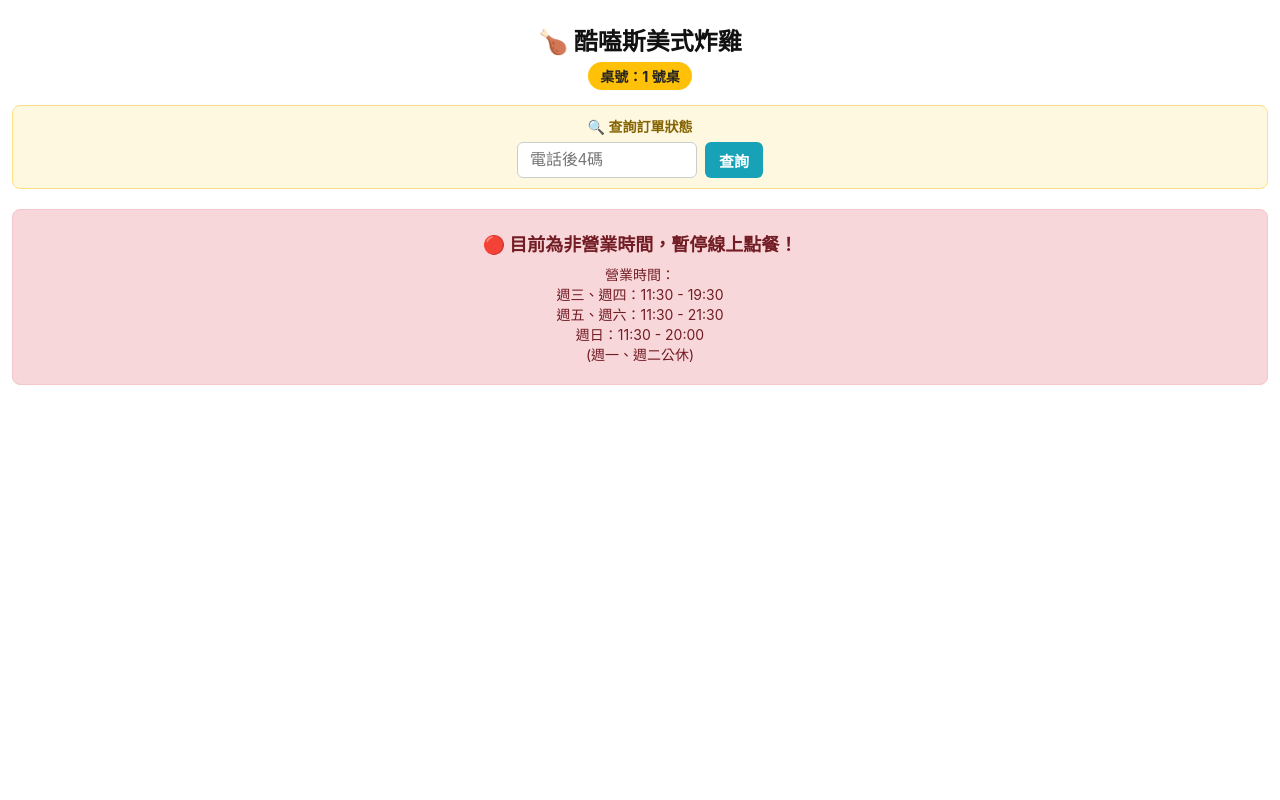
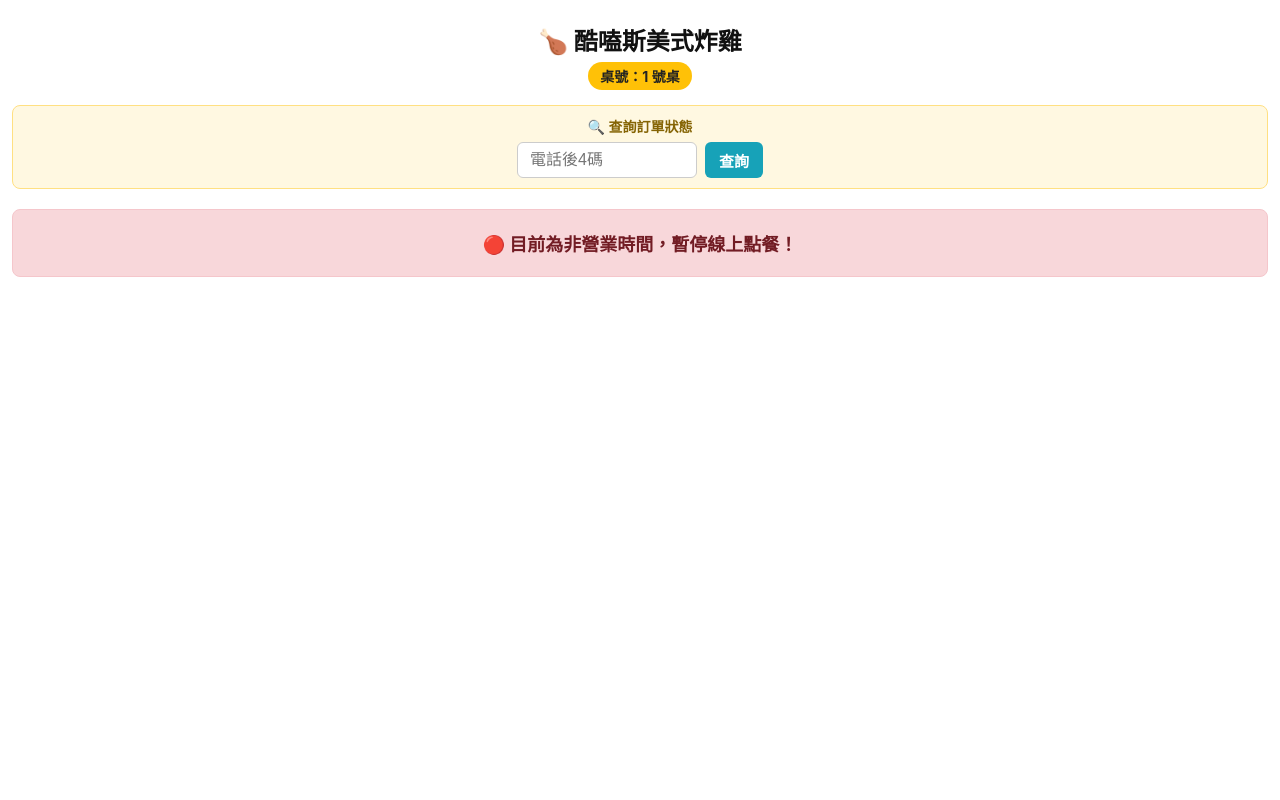
Before and after one commit to a125522982-lab/qr-order-system, a Flask app: page /menu in a window 1280 px wide. Run offline with Flask 3, Linux system fonts and the light colour scheme.

Commit message:
Update customer.html

```diff
--- a/qr_order_system/templates/customer.html
+++ b/qr_order_system/templates/customer.html
@@ -19,6 +19,7 @@
         .tab-btn.active { background: #e63946; color: white; }
         .menu-grid { display: flex; flex-direction: column; gap: 10px; margin-bottom: 20px; }
         .menu-item { display: flex; justify-content: space-between; align-items: center; border: 1px solid #eee; padding: 12px; border-radius: 10px; background: #fff; box-shadow: 0 1px 3px rgba(0,0,0,0.02); }
+        .menu-item[data-category="promo"] { background: #fff9db; border-color: #fcc419; }
         .item-info { flex-grow: 1; padding-right: 10px; }
         .item-name { font-weight: bold; font-size: 17px; margin-bottom: 6px; color: #222; }
         .item-price { color: #e63946; font-weight: bold; font-size: 16px; }
@@ -31,7 +32,6 @@
         .total-price { font-size: 20px; font-weight: bold; text-align: right; margin-bottom: 15px; color: #d90429; }
         .checkout-btn { width: 100%; padding: 14px; background: #2b9348; font-size: 18px; border-radius: 8px; }
 
-        /* 彈窗樣式 */
         .modal-overlay { display: none; position: fixed; top: 0; left: 0; width: 100%; height: 100%; background: rgba(0,0,0,0.5); z-index: 1000; justify-content: center; align-items: flex-end; }
         .modal-card { width: 100%; max-width: 500px; max-height: 85vh; overflow-y: auto; background: white; border-radius: 16px 16px 0 0; padding: 20px; }
         .modal-header { display: flex; justify-content: space-between; align-items: center; border-bottom: 1px solid #eee; padding-bottom: 10px; margin-bottom: 15px; }
@@ -74,19 +74,13 @@
 
     {% if not is_open %}
         <div class="closed-banner">
-            🔴 目前為非營業時間，暫停線上點餐！<br>
-            <span style="font-size: 14px; font-weight: normal; margin-top: 8px; display: inline-block;">
-                營業時間：<br>
-                週三、週四：11:30 - 19:30<br>
-                週五、週六：11:30 - 21:30<br>
-                週日：11:30 - 20:00<br>
-                (週一、週二公休)
-            </span>
+            🔴 目前為非營業時間，暫停線上點餐！
         </div>
     {% else %}
         <div id="order-view">
             <div class="category-tabs">
                 <button class="tab-btn active" onclick="filterMenu('all', this)">全部</button>
+                <button class="tab-btn" onclick="filterMenu('promo', this)" style="background: #fff3cd; color: #b7791f; border: 1px solid #f6e05e;">🔥 優惠專區</button>
                 <button class="tab-btn" onclick="filterMenu('fried', this)">單點炸物</button>
                 <button class="tab-btn" onclick="filterMenu('cheese', this)">🧀 起司系列</button>
                 <button class="tab-btn" onclick="filterMenu('lemon', this)">🍋 香檸系列</button>
@@ -99,7 +93,9 @@
                 {% for id, item in menu.items() %}
                     <div class="menu-item" data-category="{{ item.get('category', 'fried') }}">
                         <div class="item-info">
-                            <div class="item-name">{{ item.get('name', '') }}</div>
+                            <div class="item-name">
+                                {% if item.get('category') == 'promo' %}🔥 {% endif %}{{ item.get('name', '') }}
+                            </div>
                             <div class="item-price">${{ item.get('price', 0) }}</div>
                         </div>
                         <div>
@@ -166,7 +162,6 @@
             <button onclick="closeOptionModal()" style="background: #e9ecef; color: #333; padding: 4px 10px; font-size: 18px;">✕</button>
         </div>
 
-        <!-- 一般炸物才顯示的胡椒與辣度區塊 -->
         <div id="seasoning-section">
             <div class="modal-option-title">🧂 胡椒選擇：</div>
             <div class="options-group" id="pepper-options">
@@ -184,7 +179,6 @@
             </div>
         </div>
 
-        <!-- 醬料選擇區塊 -->
         <div id="sauce-section" style="display: none;">
             <div id="whole-chicken-notice" class="notice-banner" style="display: none;">
                 ⚠️ 提示：本餐點胡椒、辣椒一律另外附！
@@ -221,15 +215,12 @@
             </div>
         </div>
 
-        <!-- 附餐選擇區塊 -->
         <div id="chicken-sides-section" style="display: none;">
             <div class="modal-option-title" style="color: #d90429;">
                 🍗 附餐選擇
                 <span class="limit-hint">已選 <span id="side-count">0</span> / 3 份</span>
             </div>
-            <div id="sides-list-container">
-                <!-- 動態帶入 19 種附餐 -->
-            </div>
+            <div id="sides-list-container"></div>
         </div>
 
         <div class="modal-qty-box">
@@ -300,7 +291,7 @@
         let chickenSidesSec = document.getElementById('chicken-sides-section');
         let wholeChickenNotice = document.getElementById('whole-chicken-notice');
 
-        let isOnlyQty = (category === 'drink' || name.includes('煉香花月圓') || name.includes('煉乳銀絲卷'));
+        let isOnlyQty = (category === 'drink' || category === 'promo' || name.includes('煉香花月圓') || name.includes('煉乳銀絲卷'));
         let isFriedWholeChicken = (name.includes('炸全雞'));
         let isChickenMeal = (name.includes('全雞餐'));
 
@@ -309,9 +300,9 @@
             sauceSec.style.display = 'none';
             chickenSidesSec.style.display = 'none';
         } else if (isFriedWholeChicken) {
-            seasoningSec.style.display = 'none'; // 炸全雞不選胡椒辣椒
+            seasoningSec.style.display = 'none';
             sauceSec.style.display = 'block';
-            wholeChickenNotice.style.display = 'block'; // 顯示醒目標示
+            wholeChickenNotice.style.display = 'block';
             chickenSidesSec.style.display = 'none';
             renderSaucesUI();
         } else if (isChickenMeal) {
@@ -430,7 +421,7 @@
 
     function confirmAddToCart() {
         let specText = "";
-        let isOnlyQty = (currentModalItem.category === 'drink' || currentModalItem.name.includes('煉香花月圓') || currentModalItem.name.includes('煉乳銀絲卷'));
+        let isOnlyQty = (currentModalItem.category === 'drink' || currentModalItem.category === 'promo' || currentModalItem.name.includes('煉香花月圓') || currentModalItem.name.includes('煉乳銀絲卷'));
         let isFriedWholeChicken = (currentModalItem.name.includes('炸全雞'));
         let isChickenMeal = (currentModalItem.name.includes('全雞餐'));
 
```
